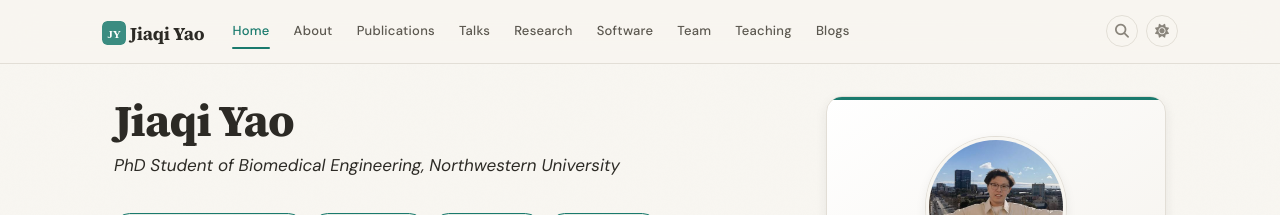
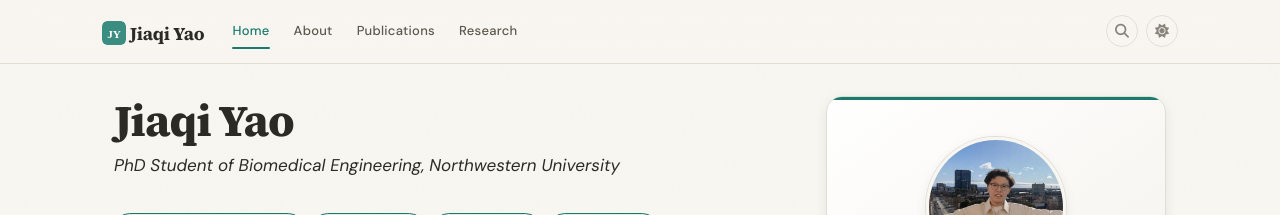
Before and after one commit to JiaqiYao77/JiaqiYao77.github.io, a Jekyll site: the page built from _pages/home.md, in a window 1280 px wide. Shown: the top 215 px of the page. Built offline with Jekyll 4.4.1, drawn with Linux system fonts in a browser that asks for light colours; a style sheet for code colours, icons or effects is not loaded; part of the change alters nothing that is shown.

Commit message:
Update _config.yml

```diff
--- a/_config.yml
+++ b/_config.yml
@@ -24,7 +24,7 @@ links:
 # ============================================================
 accent_color: "#1a7a6d"      # theme color for links and buttons
 dark_mode: true              # show dark mode toggle in navbar
-description: "Academic webpage of Dr. Richard Feynman"
+description: "Academic webpage of Jiaqi Yao"
 baseurl: ""
 url: ""
 
@@ -38,12 +38,12 @@ analytics:
 nav_pages:
   - name: about
   - name: publications
-  - name: talks
+  # - name: talks
   - name: research
-  - name: software
-  - name: team
-  - name: teaching
-  - name: blogs
+  # - name: software
+  # - name: team
+  # - name: teaching
+  # - name: blogs
 
 # ============================================================
 # Advanced Settings (you probably don't need to change these)
```
